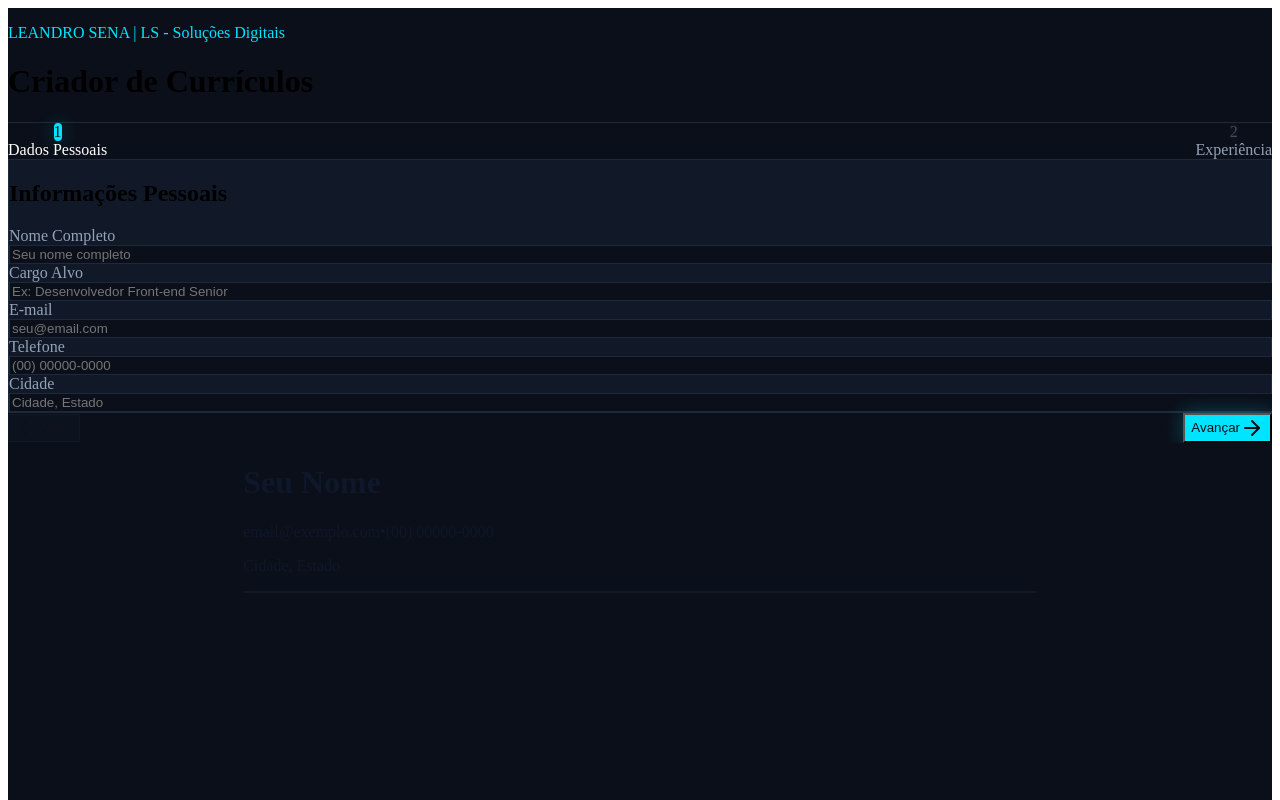
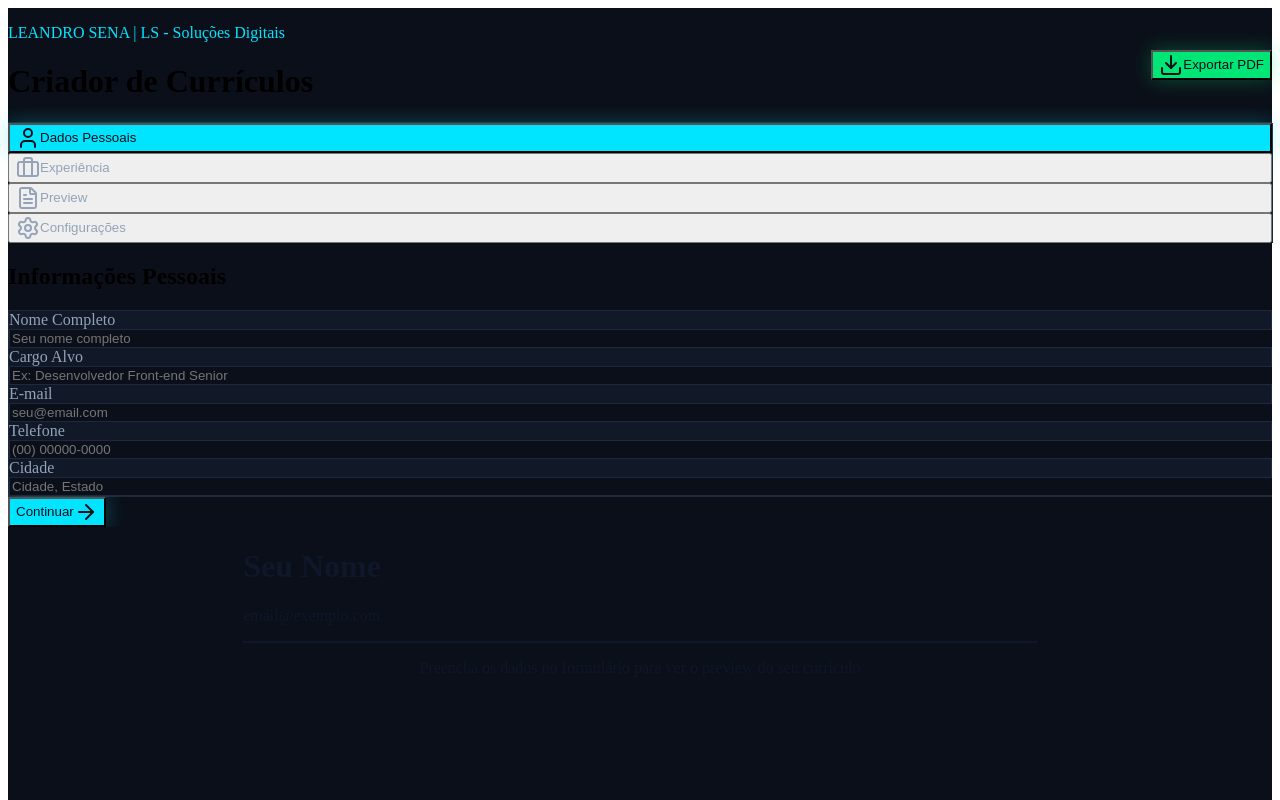
Before and after one commit to Oatalhodigital/CRIADOR-DE-CURRICULOS, a React (Vite) app: page / in a window 1280 px wide. Shown: the top 800 px of the page. Built offline with nearby package versions, Linux system fonts and the light colour scheme.

Commit message:
Refactor: Sistema de abas/tabs inspirado no Jobseeker com sidebar navigation

```diff
--- a/src/App.jsx
+++ b/src/App.jsx
@@ -1,9 +1,9 @@
 import React, { useState } from 'react';
 import ResumePreview from './components/ResumePreview';
-import { ArrowRight, ArrowLeft, Download } from 'lucide-react';
+import { ArrowRight, ArrowLeft, Download, User, Briefcase, FileText, Settings } from 'lucide-react';
 
 const App = () => {
-  const [currentStep, setCurrentStep] = useState(1);
+  const [activeTab, setActiveTab] = useState('personal');
   const [resumeData, setResumeData] = useState({
     nome: '',
     cargo: '',
@@ -17,90 +17,79 @@ const App = () => {
     setResumeData(prev => ({ ...prev, [field]: value }));
   };
 
-  const handleNext = () => {
-    if (currentStep < 2) {
-      setCurrentStep(prev => prev + 1);
-    }
-  };
-
-  const handleBack = () => {
-    if (currentStep > 1) {
-      setCurrentStep(prev => prev - 1);
-    }
-  };
-
   const handleExport = () => {
     window.print();
   };
 
+  const tabs = [
+    { id: 'personal', label: 'Dados Pessoais', icon: User },
+    { id: 'experience', label: 'Experiência', icon: Briefcase },
+    { id: 'preview', label: 'Preview', icon: FileText },
+    { id: 'settings', label: 'Configurações', icon: Settings }
+  ];
+
   return (
     <div className="min-h-screen bg-[#0B0F19]">
       {/* Header */}
-      <header className="px-8 py-6 border-b border-[#1E293B] print:hidden">
+      <header className="px-8 py-4 border-b border-[#1E293B] print:hidden">
         <div className="flex justify-between items-center">
           <div>
             <p className="text-xs font-semibold tracking-wider mb-1 text-[#00E5FF]">
               LEANDRO SENA | LS - Soluções Digitais
             </p>
-            <h1 className="text-2xl font-bold text-white">
+            <h1 className="text-xl font-bold text-white">
               Criador de Currículos
             </h1>
           </div>
+          <button
+            onClick={handleExport}
+            className="flex items-center gap-2 px-6 py-3 rounded-xl font-semibold transition-all hover:scale-105 bg-[#00E676] text-[#0B0F19]"
+            style={{ boxShadow: '0 0 20px rgba(0, 230, 118, 0.3)' }}
+          >
+            <Download className="w-4 h-4" />
+            Exportar PDF
+          </button>
         </div>
       </header>
 
-      {/* Stepper */}
-      <div className="px-8 py-6 print:hidden">
-        <div className="flex items-center justify-between max-w-2xl mx-auto">
-          {[1, 2].map((step) => (
-            <React.Fragment key={step}>
-              <div className="flex flex-col items-center gap-2">
-                <div
-                  className={`w-10 h-10 rounded-full flex items-center justify-center text-sm font-semibold transition-all ${
-                    currentStep >= step ? 'shadow-lg' : 'opacity-40'
+      {/* Main Content */}
+      <div className="flex flex-col lg:flex-row min-h-[calc(100vh-80px)]">
+        {/* Sidebar Navigation */}
+        <div className="w-full lg:w-64 bg-[#111827] border-r border-[#1E293B] p-4 print:hidden">
+          <nav className="space-y-2">
+            {tabs.map((tab) => {
+              const Icon = tab.icon;
+              return (
+                <button
+                  key={tab.id}
+                  onClick={() => setActiveTab(tab.id)}
+                  className={`w-full flex items-center gap-3 px-4 py-3 rounded-xl transition-all ${
+                    activeTab === tab.id
+                      ? 'bg-[#00E5FF] text-[#0B0F19] font-semibold'
+                      : 'text-[#94A3B8] hover:bg-[#1E293B] hover:text-white'
                   }`}
                   style={{
-                    backgroundColor: currentStep >= step ? '#00E5FF' : '#111827',
-                    color: currentStep >= step ? '#0B0F19' : '#94A3B8',
-                    boxShadow: currentStep >= step ? '0 0 20px rgba(0, 229, 255, 0.3)' : 'none'
+                    boxShadow: activeTab === tab.id ? '0 0 20px rgba(0, 229, 255, 0.3)' : 'none'
                   }}
                 >
-                  {step}
-                </div>
-                <span
-                  className="text-xs font-medium"
-                  style={{
-                    color: currentStep >= step ? '#FFFFFF' : '#94A3B8'
-                  }}
-                >
-                  {step === 1 ? 'Dados Pessoais' : 'Experiência'}
-                </span>
-              </div>
-              {step < 2 && (
-                <div
-                  className="flex-1 h-0.5 mx-4 transition-all"
-                  style={{
-                    backgroundColor: currentStep > step ? '#00E5FF' : '#1E293B',
-                    boxShadow: currentStep > step ? '0 0 10px rgba(0, 229, 255, 0.3)' : 'none'
-                  }}
-                />
-              )}
-            </React.Fragment>
-          ))}
-        </div>
+                  <Icon className="w-5 h-5" />
+                  <span>{tab.label}</span>
+                </button>
+              );
+            })}
+          </nav>
         </div>
 
-      {/* Main Content - Split View */}
-      <div className="flex flex-col lg:flex-row min-h-[calc(100vh-200px)]">
-        {/* Left Panel - Form */}
-        <div className="w-full lg:w-1/2 p-8 overflow-y-auto print:hidden">
-          <div className="rounded-2xl p-8 border border-[#1E293B] bg-[#111827]">
-            {currentStep === 1 && (
+        {/* Main Panel - Form Content */}
+        <div className="flex-1 p-8 overflow-y-auto print:hidden">
+          <div className="max-w-3xl mx-auto">
+            {activeTab === 'personal' && (
               <div className="space-y-6 animate-in fade-in slide-in-from-bottom-4 duration-500">
                 <h2 className="text-2xl font-bold mb-6 text-white">
                   Informações Pessoais
                 </h2>
 
+                <div className="rounded-2xl p-6 border border-[#1E293B] bg-[#111827] space-y-6">
                   <div className="space-y-2">
                     <label className="block text-sm font-semibold text-[#94A3B8]">
                       Nome Completo
@@ -168,14 +157,25 @@ const App = () => {
                     />
                   </div>
                 </div>
+
+                <button
+                  onClick={() => setActiveTab('experience')}
+                  className="flex items-center gap-2 px-8 py-3 rounded-xl font-semibold transition-all hover:scale-105 bg-[#00E5FF] text-[#0B0F19]"
+                  style={{ boxShadow: '0 0 20px rgba(0, 229, 255, 0.3)' }}
+                >
+                  Continuar
+                  <ArrowRight className="w-4 h-4" />
+                </button>
+              </div>
             )}
 
-            {currentStep === 2 && (
+            {activeTab === 'experience' && (
               <div className="space-y-6 animate-in fade-in slide-in-from-bottom-4 duration-500">
                 <h2 className="text-2xl font-bold mb-6 text-white">
                   Experiência Profissional
                 </h2>
 
+                <div className="rounded-2xl p-6 border border-[#1E293B] bg-[#111827] space-y-6">
                   <div className="space-y-2">
                     <label className="block text-sm font-semibold text-[#94A3B8]">
                       Resumo Profissional
@@ -188,47 +188,62 @@ const App = () => {
                       className="w-full px-4 py-3 rounded-xl border outline-none transition-all resize-none bg-[#0B0F19] border-[#1E293B] text-white focus:border-[#00E5FF]"
                     />
                   </div>
-
-                <div className="p-6 rounded-xl border border-[#1E293B]">
-                  <p className="mb-4 text-[#94A3B8]">
-                    Seu currículo está pronto para exportação. Revise o preview ao lado e clique no botão abaixo para gerar o PDF.
-                  </p>
-                  <button
-                    onClick={handleExport}
-                    className="flex items-center gap-2 px-8 py-4 rounded-xl font-semibold transition-all hover:scale-105 bg-[#00E676] text-[#0B0F19]"
-                    style={{ boxShadow: '0 0 20px rgba(0, 230, 118, 0.3)' }}
-                  >
-                    <Download className="w-5 h-5" />
-                    Exportar em PDF
-                  </button>
-                </div>
-              </div>
-            )}
                 </div>
 
-          {/* Navigation Buttons */}
-          <div className="flex justify-between items-center mt-8">
+                <div className="flex justify-between items-center">
                   <button
-              onClick={handleBack}
-              disabled={currentStep === 1}
-              className="flex items-center gap-2 px-6 py-3 rounded-xl font-medium transition-all disabled:opacity-40 disabled:cursor-not-allowed hover:scale-105 bg-[#111827] text-white border border-[#1E293B]"
+                    onClick={() => setActiveTab('personal')}
+                    className="flex items-center gap-2 px-6 py-3 rounded-xl font-medium transition-all hover:scale-105 bg-[#111827] text-white border border-[#1E293B]"
                   >
                     <ArrowLeft className="w-4 h-4" />
                     Voltar
                   </button>
                   <button
-              onClick={handleNext}
-              disabled={currentStep === 2}
-              className="flex items-center gap-2 px-8 py-3 rounded-xl font-medium transition-all disabled:opacity-40 disabled:cursor-not-allowed hover:scale-105"
-              style={{
-                backgroundColor: currentStep === 2 ? '#111827' : '#00E5FF',
-                color: currentStep === 2 ? '#94A3B8' : '#0B0F19',
-                boxShadow: currentStep === 2 ? 'none' : '0 0 20px rgba(0, 229, 255, 0.3)'
-              }}
+                    onClick={() => setActiveTab('preview')}
+                    className="flex items-center gap-2 px-8 py-3 rounded-xl font-semibold transition-all hover:scale-105 bg-[#00E5FF] text-[#0B0F19]"
+                    style={{ boxShadow: '0 0 20px rgba(0, 229, 255, 0.3)' }}
                   >
-              {currentStep === 2 ? 'Concluído' : 'Avançar'}
+                    Ver Preview
                     <ArrowRight className="w-4 h-4" />
                   </button>
+                </div>
+              </div>
+            )}
+
+            {activeTab === 'preview' && (
+              <div className="space-y-6 animate-in fade-in slide-in-from-bottom-4 duration-500">
+                <h2 className="text-2xl font-bold mb-6 text-white">
+                  Preview do Currículo
+                </h2>
+
+                <div className="rounded-2xl p-6 border border-[#1E293B] bg-[#111827]">
+                  <p className="mb-4 text-[#94A3B8]">
+                    Revise seu currículo no painel ao lado. Quando estiver satisfeito, clique em "Exportar PDF" no header para baixar.
+                  </p>
+                  <button
+                    onClick={() => setActiveTab('experience')}
+                    className="flex items-center gap-2 px-6 py-3 rounded-xl font-medium transition-all hover:scale-105 bg-[#111827] text-white border border-[#1E293B]"
+                  >
+                    <ArrowLeft className="w-4 h-4" />
+                    Editar
+                  </button>
+                </div>
+              </div>
+            )}
+
+            {activeTab === 'settings' && (
+              <div className="space-y-6 animate-in fade-in slide-in-from-bottom-4 duration-500">
+                <h2 className="text-2xl font-bold mb-6 text-white">
+                  Configurações
+                </h2>
+
+                <div className="rounded-2xl p-6 border border-[#1E293B] bg-[#111827] space-y-6">
+                  <p className="text-[#94A3B8]">
+                    Configurações adicionais estarão disponíveis em breve.
+                  </p>
+                </div>
+              </div>
+            )}
           </div>
         </div>
 
--- a/src/components/ResumePreview.tsx
+++ b/src/components/ResumePreview.tsx
@@ -18,16 +18,27 @@ const ResumePreview: React.FC<ResumePreviewProps> = ({ resumeData }) => {
     <div className="w-[210mm] min-h-[297mm] bg-white p-12 shadow-2xl rounded-sm text-[#0F172A] mx-auto print:shadow-none print:rounded-none print:p-8 print:w-full print:min-h-full">
       {/* Header */}
       <div className="border-b-2 border-[#0F172A] pb-6 mb-8">
-        <h1 className="text-4xl font-bold text-[#0F172A] tracking-tight mb-4">
+        <h1 className="text-4xl font-bold text-[#0F172A] tracking-tight mb-2">
           {resumeData.nome || 'Seu Nome'}
         </h1>
+        {resumeData.cargo && (
+          <p className="text-lg font-semibold text-[#475569] mb-4">
+            {resumeData.cargo}
+          </p>
+        )}
         <div className="text-sm text-gray-600 space-y-1">
           <p className="flex items-center gap-2">
             <span>{resumeData.email || 'email@exemplo.com'}</span>
-            <span className="text-gray-300">•</span>
-            <span>{resumeData.telefone || '(00) 00000-0000'}</span>
+            {resumeData.telefone && (
+              <>
+                <span className="text-gray-300">•</span>
+                <span>{resumeData.telefone}</span>
+              </>
+            )}
           </p>
-          <p>{resumeData.cidade || 'Cidade, Estado'}</p>
+          {resumeData.cidade && (
+            <p>{resumeData.cidade}</p>
+          )}
         </div>
       </div>
 
@@ -42,6 +53,15 @@ const ResumePreview: React.FC<ResumePreviewProps> = ({ resumeData }) => {
           </p>
         </div>
       )}
+
+      {/* Empty State */}
+      {!resumeData.nome && !resumeData.experiencia && (
+        <div className="flex flex-col items-center justify-center py-20">
+          <p className="text-gray-400 text-center">
+            Preencha os dados no formulário para ver o preview do seu currículo
+          </p>
+        </div>
+      )}
     </div>
   );
 };
```
Also changed, not shown: Novo(a) Documento de Texto.txt (deleted), httpswww.jobseeker.comapphome.txt (added), httpswww.jobseeker.comappjobs.txt (added), httpswww.jobseeker.comptcurriculomsclkid=ca2c3841acd316b74c735211a3e78c80&utm_source=bing&utm_medium=cpc&utm_campaign=02%20%7C%20PT-BR%20%7C%20Competitor&utm_term=criarcurriculobr&utm_content=c.txt (added), httpswww.jobseeker.comptlogin.txt (added). Lines whose indentation alone changed are shown as unchanged.
